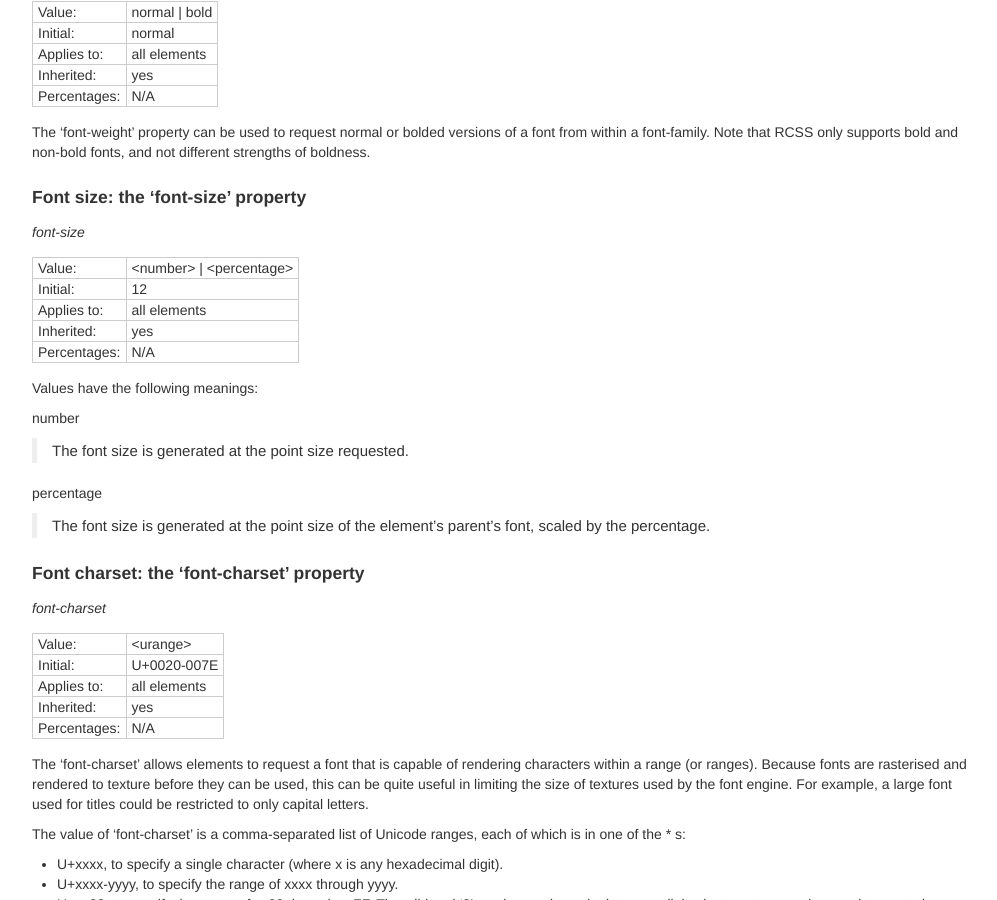
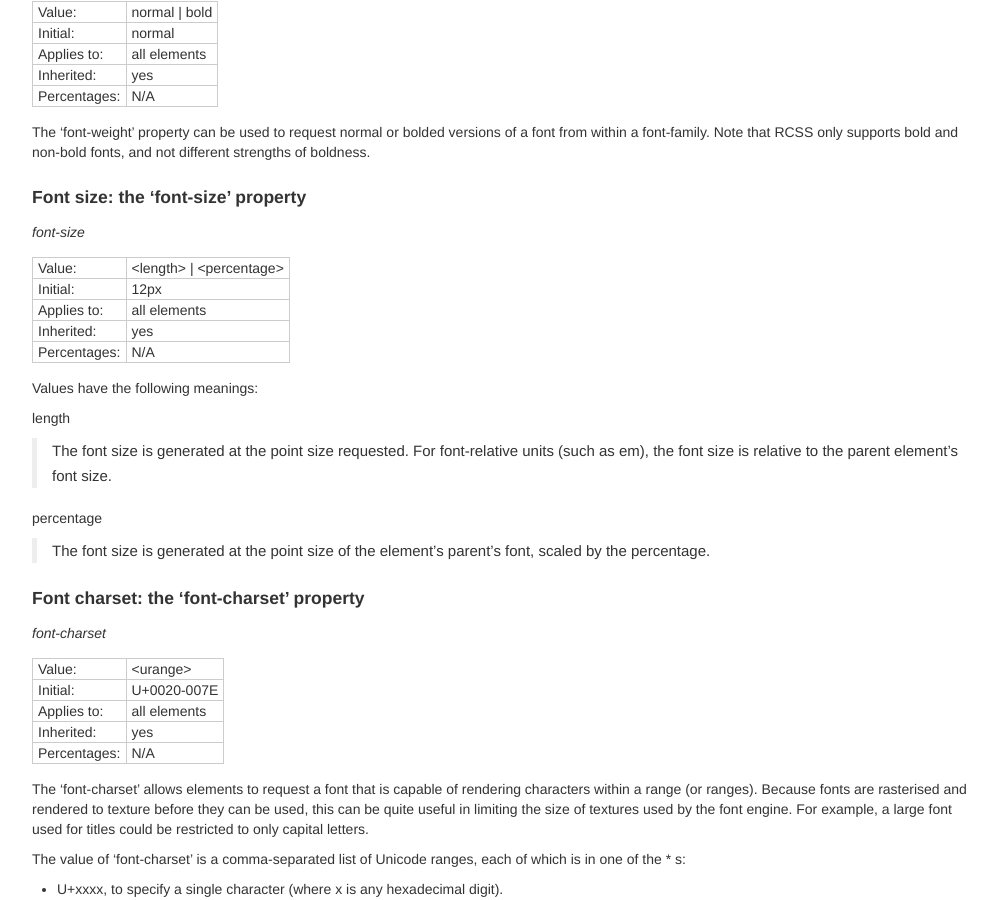
Before and after one commit to barotto/libRocketDoc, a Jekyll site: the page built from pages/rcss/fonts.md, in a window 1280 px wide and 900 px high, scrolled down 883 px. Shown: the whole window, without its empty margins (138-1135 px from the left). Built offline with Jekyll 4.4.1, drawn with Linux system fonts in a browser that asks for light colours.

Commit message:
Fix font-size value

```diff
--- a/pages/rcss/fonts.md
+++ b/pages/rcss/fonts.md
@@ -52,16 +52,16 @@ The 'font-weight' property can be used to request normal or bolded versions of a
 
 *font-size*
 
-Value: | \<number\> \| \<percentage\>
-Initial: | 12
+Value: | \<length\> \| \<percentage\>
+Initial: | 12px
 Applies to: | all elements
 Inherited: | yes
 Percentages: | N/A
 
 Values have the following meanings:
 
-number
->The font size is generated at the point size requested.
+length
+>The font size is generated at the point size requested. For font-relative units (such as em), the font size is relative to the parent element's font size.
 
 percentage
 >The font size is generated at the point size of the element's parent's font, scaled by the percentage.
```
Also changed, not shown: pages/rcss.md (+4 -4 lines), pages/rcss/property_index.md (+1 -1 lines), pages/rcss/syntax.md (+1 -1 lines), pages/tutorials/window_template.md (+2 -2 lines).
